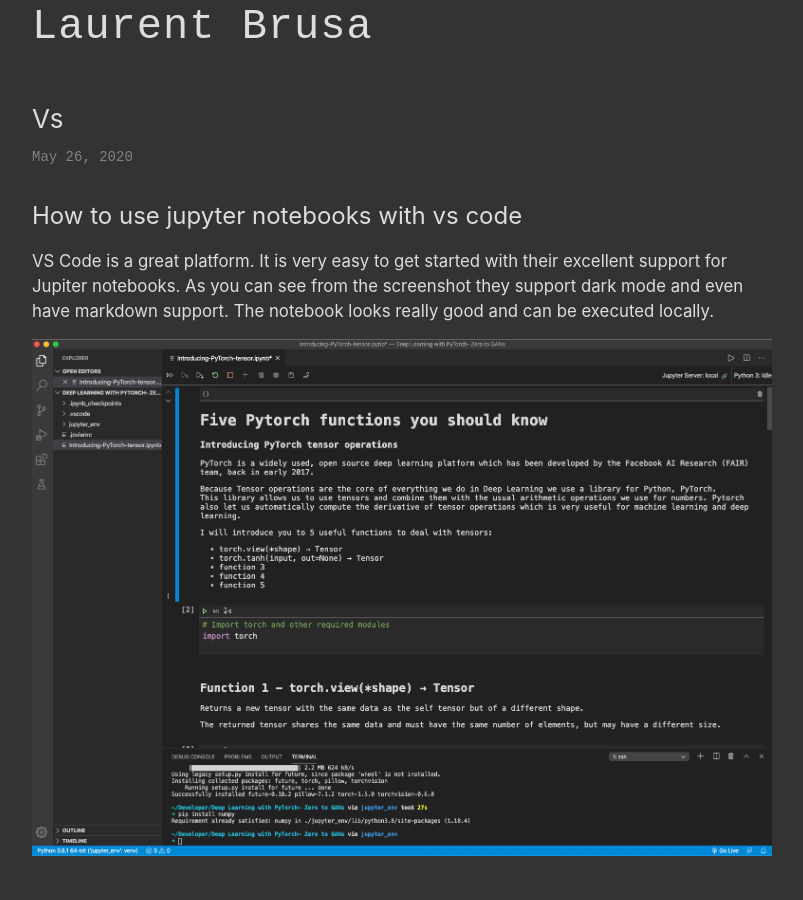
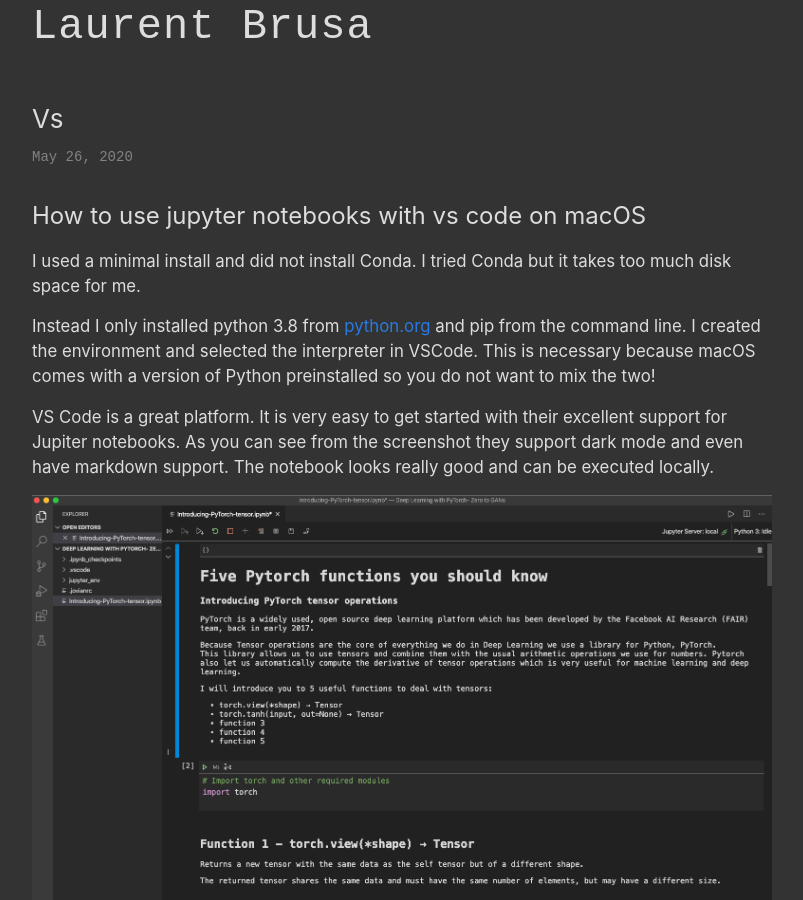
Before and after one commit to pymultitudes/pymultitudes.github.io, a Jekyll site: the page built from _posts/2020-05-26-vs.md, in a window 1280 px wide and 900 px high. Shown: the whole window, without its empty margins (238-1041 px from the left). Built offline with Jekyll 4.4.1, drawn with Linux system fonts in a browser that asks for light colours; our own code applies the rules of GitHub Pages for plain Markdown files.

Commit message:
Update 2020-05-26-vs.md

```diff
--- a/_posts/2020-05-26-vs.md
+++ b/_posts/2020-05-26-vs.md
@@ -1,4 +1,8 @@
-# How to use jupyter notebooks with vs code
+# How to use jupyter notebooks with vs code on macOS
+
+I used a minimal install and did not install Conda. I tried Conda but it takes too much disk space for me.
+
+Instead I only installed python 3.8 from [python.org](https://www.python.org/downloads/) and pip from the command line. I created the environment and selected the interpreter in VSCode. This is necessary because macOS comes with a version of Python preinstalled so you do not want to mix the two!
 
 VS Code is a great platform. It is very easy to get started with their excellent support for Jupiter notebooks. As you can see from the screenshot they support dark mode and even have markdown support. The notebook looks really good and can be executed locally.
 
```
